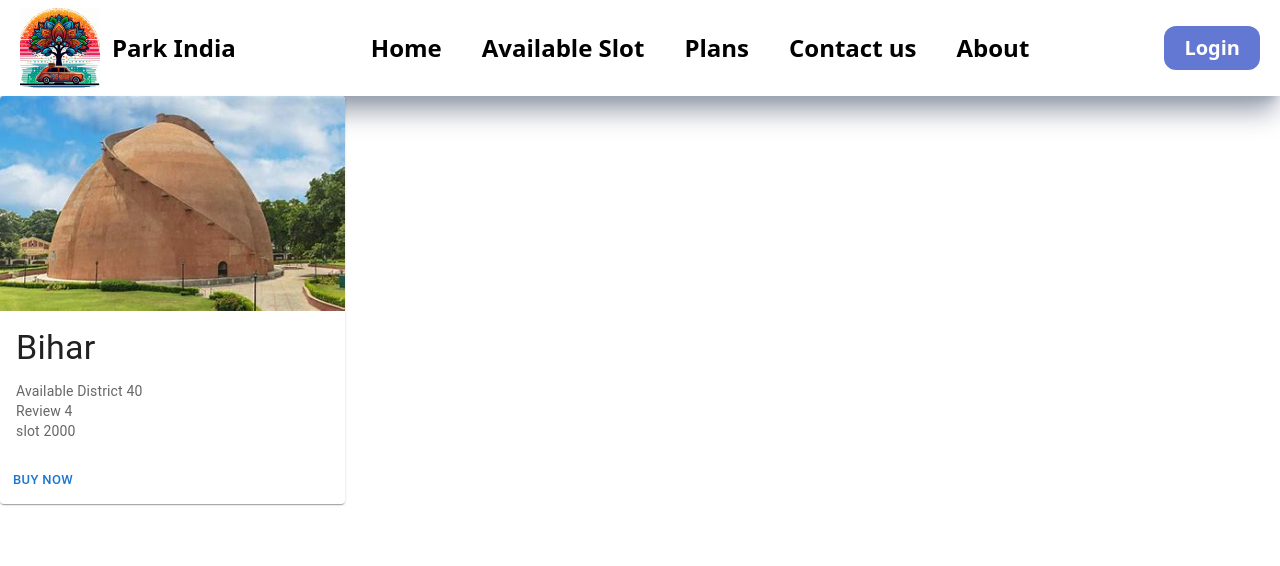
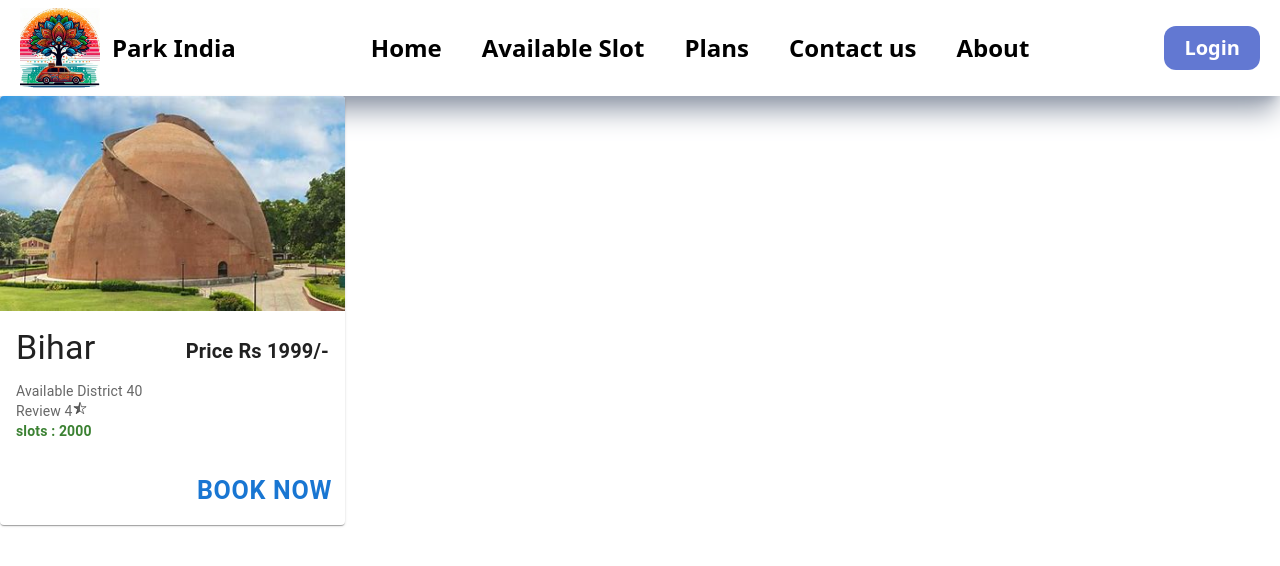
Before and after one commit to Satrudhankumar100/03_Park_India, a React (Vite) app in the folder park-india-ui/: page / in a window 1280 px wide. Shown: the top 566 px of the page. Built offline with nearby package versions, Linux system fonts and the light colour scheme.

Commit message:
card alignment fixing

```diff
--- a/park-india-ui/package.json
+++ b/park-india-ui/package.json
@@ -12,12 +12,12 @@
   "dependencies": {
     "@emotion/react": "^11.14.0",
     "@emotion/styled": "^11.14.0",
-    "@mui/icons-material": "^6.4.7",
     "@mui/material": "^6.4.7",
     "@tailwindcss/vite": "^4.0.14",
     "park-india-ui": "file:",
     "react": "^19.0.0",
     "react-dom": "^19.0.0",
+    "react-icons": "^5.5.0",
     "react-router-dom": "^7.3.0",
     "tailwindcss": "^4.0.14"
   },
--- a/park-india-ui/src/components/Card/CustomCard.jsx
+++ b/park-india-ui/src/components/Card/CustomCard.jsx
@@ -7,6 +7,8 @@ import Button from '@mui/material/Button';
 import Typography from '@mui/material/Typography';
 import './CustomCard.css';
 import biharImg from '../../assets/golghar.png';
+import { Box, Link } from '@mui/material';
+import { IoStarHalf } from "react-icons/io5";
 
 const CustomCard = () => {
   const [states,setStates]=useState(['Andhra Pradesh', 'Arunachal Pradesh', 'Assam', 'Bihar', 'Chhattisgarh',
@@ -25,18 +27,40 @@ const CustomCard = () => {
         image={biharImg}
       />
       <CardContent>
+      <Box sx={{display:'flex', alignItems:'center', justifyContent:'space-between'}}>
+        <Box>
         <Typography gutterBottom variant="h4" component="div">
           {states[3]}
         </Typography>
+        </Box>
+        <Box>
+        <Typography gutterBottom sx={{fontWeight:"bold"}} variant="h6" component="div">
+          Price Rs 1999/-
+        </Typography>
+        </Box>
+      </Box>
 
+        <Box>
         <Typography variant="body2" sx={{ color: 'text.secondary' }}>
-          <p>Available District 40</p>
-          <p>Review 4 </p>
-          <p>slot 2000</p>
-        </Typography>
+            Available District 40
+          </Typography>
+          <Typography variant="body2" sx={{ color: 'text.secondary' }}>
+
+          <span className='flex'> Review 4 <IoStarHalf /></span>
+          </Typography>
+
+          <Typography variant="body2" sx={{ color: "#3b8132", fontWeight:"bold" }}>
+             slots : 2000
+
+          </Typography>
+
+        </Box>
+
+
       </CardContent>
-      <CardActions>
-        <Button   size="small">Buy Now</Button>
+      <CardActions sx={{display:"flex",justifyContent:"end"
+}}>
+        <Button  sx={{fontWeight:"bold",fontSize:"25px"}}  size="small">Book Now</Button>
       </CardActions>
     </Card>
   );
```
Also changed, not shown: 1 other file (tests, documents, lock files or other folders).
